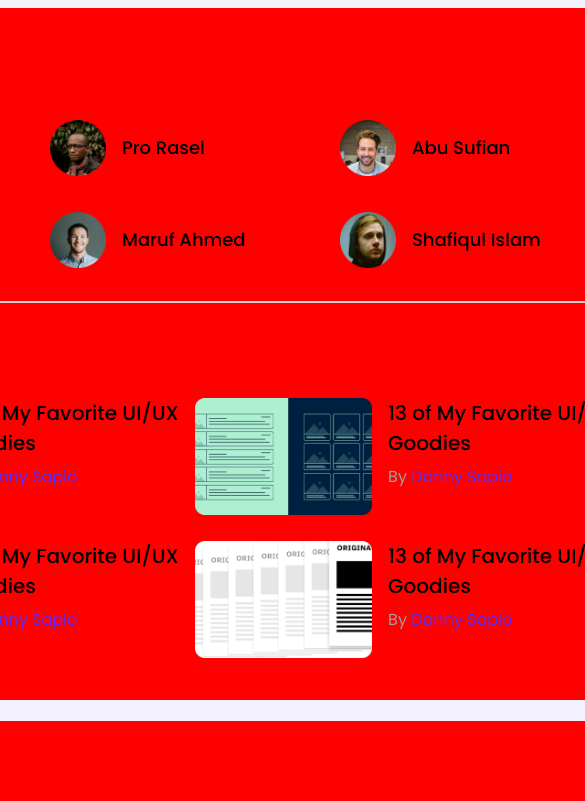
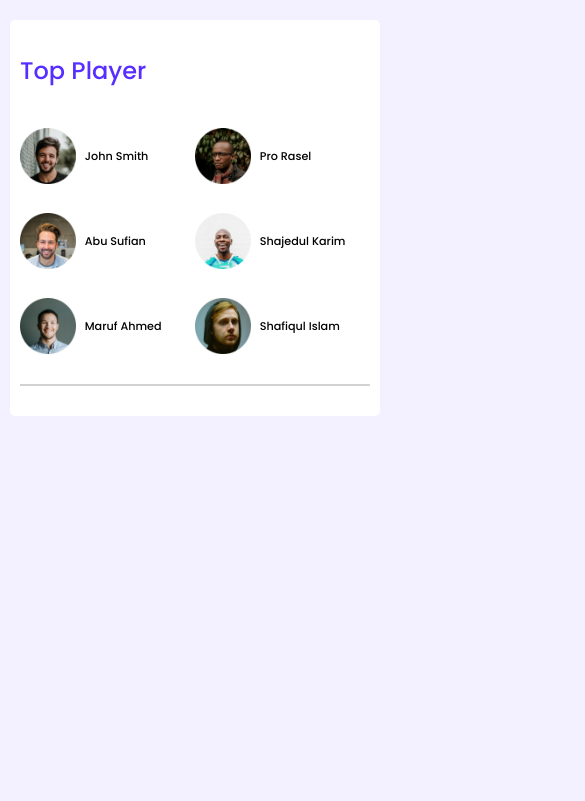
Before and after one commit to ShafiqSuhag/play, a plain HTML site: page milestone-2/module-9/leader-board/index.html in a window 390 px wide. Shown: the top 801 px of the page, 585 px wide, since content can reach past the window. Drawn offline with Linux system fonts and the light colour scheme.

Commit message:
responsive 1st

```diff
--- a/milestone-2/module-9/leader-board/css/style.css
+++ b/milestone-2/module-9/leader-board/css/style.css
@@ -1,6 +1,8 @@
 @import url('https://fonts.googleapis.com/css2?family=Poppins:wght@100;400;500;700&family=Roboto&display=swap');
 
 body{
+    margin: 0;
+    padding: 0;
     font-family: 'Poppins', sans-serif;
     background-color: #F3F1FF;
 }
@@ -13,17 +15,17 @@ main{
     flex-direction: column;
 }
 
-/* ---------------
-    section
------------------*/
+/* --------------- section -----------------*/
 section{
-    /* padding-top: 33px; */
+
+
+    width: 870px;
+    background-color: #fff;
+    border-radius: 5px;
+
     padding-left: 30px;
     padding-right: 30px;
     padding-bottom: 42px;
-    width: 870px;
-    background-color: #fff;
-    border-radius: 5px;
     margin-bottom: 21px;
 }
 .toppalyer-section-title{
@@ -122,8 +124,15 @@ COURSE STYLES
     display: flex;
     column-gap: 25px;
 }
-
+.course-item{
+    /* border:1px solid black; */
+    border-radius: 20px;
+    box-shadow: 0 5px 13px rgba(0, 0, 0, 0.05);
+    /* drop-shadow(0px 5.34229px 13.3557px rgba(0, 0, 0, 0.05)); */
+    padding :13px
+}
 .course-thumbnail img{
+    border-radius: 20px;
     width: 100%;
 }
 /* course author */
@@ -142,6 +151,7 @@ COURSE STYLES
     font-size: 14px;
     display: flex;
     justify-content: space-between;
+    align-items: center;
 }
 .rating{
     font-size: 12px;
@@ -163,9 +173,35 @@ COURSE STYLES
     border-radius: 14px;
     padding: 4px 10px;
 }
+
+
+
+
 /* responsive styles */
 @media screen and (max-width:600px) {
+
+
+    main{
+        padding: 20px;
+    }
     section{
-        background-color: red;
+        width: 100%;
+        padding: 0 10px;
+        margin: 0;
+    }
+    .top-player{
+        display: grid;
+        grid-template-columns: repeat(2,1fr);
+        row-gap: 29px;
+    }
+
+    .player h3 {
+        /* font-size: 13px; */
+        padding-left: 5%;
+        font-size: 0.7em;
+    }
+    /* temporary disable */
+    .blog-container ,.blog-container, .course-container{
+        display: none;
     }
 }
--- a/milestone-2/module-9/leader-board/index.html
+++ b/milestone-2/module-9/leader-board/index.html
@@ -95,10 +95,12 @@
 
         <!-- Latest Course -->
         <section>
-            <!-- course title -->
-            <h3 class="course-section-title">Latst Course</h3>
+
+
             <!-- courses -->
             <div class="course-container">
+                      <!-- course title -->
+                <h3 class="course-section-title">Latst Course</h3>
                 <div class="course-item">
                     <div class="course-thumbnail">
                         <img src="images/blogs/blog-1.png" alt="">
```
